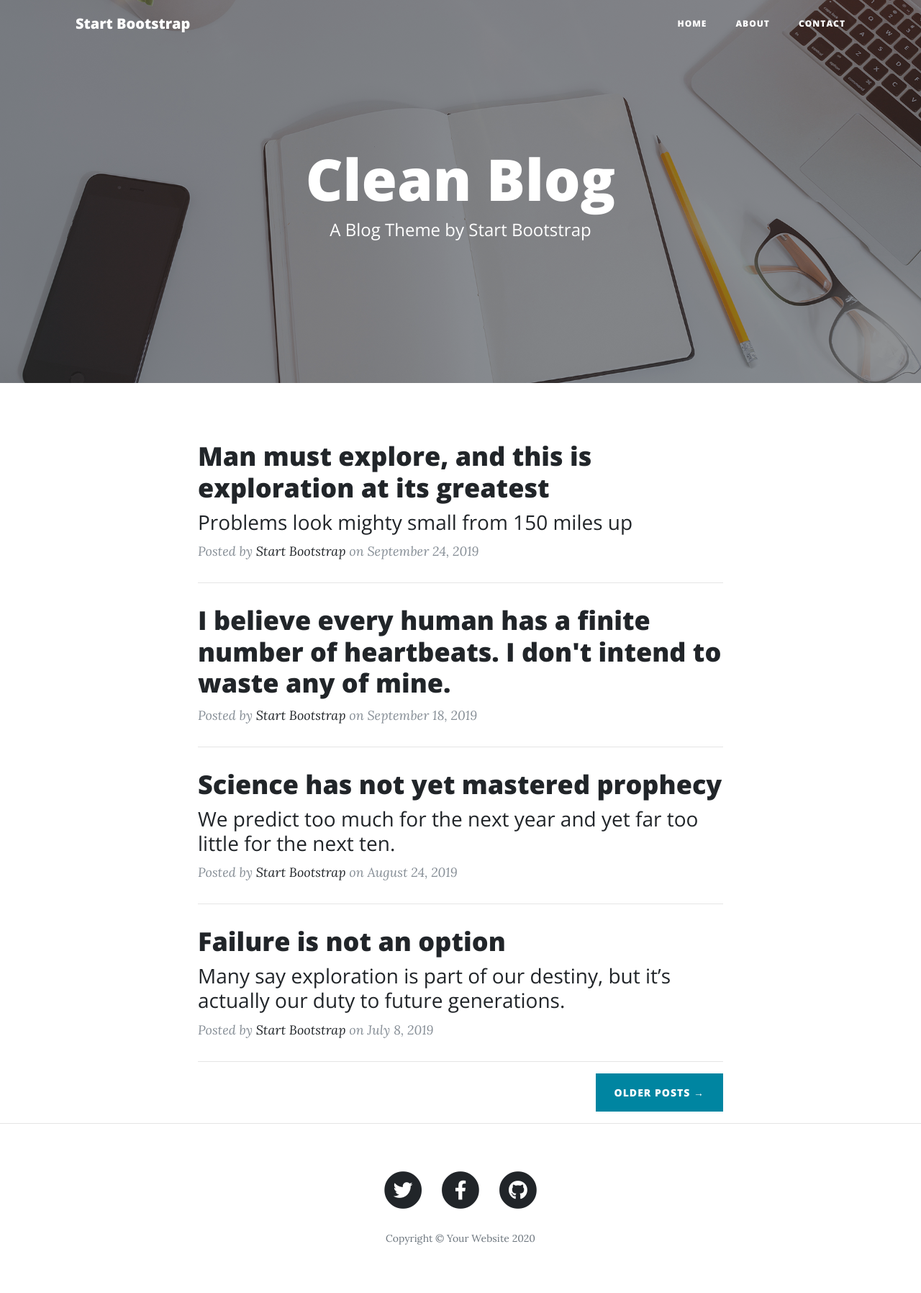
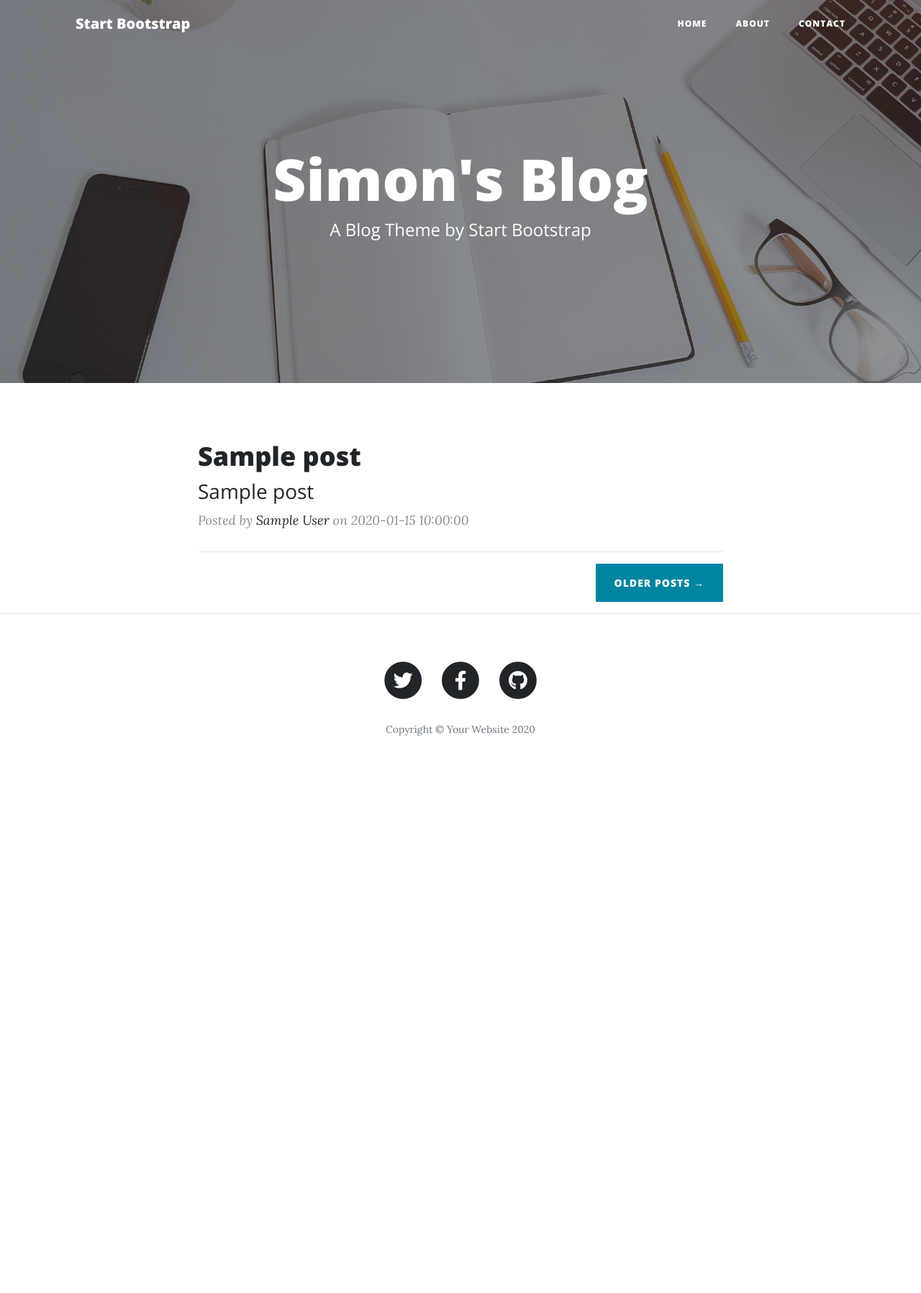
Before and after one commit to simonnineteen90/flask-blog, a Flask app: template templates/index.html in a window 1280 px wide. Shown: the whole page at 72% size. After the commit the page ends 1022 px from the top, so only its background shows below. Run offline with Flask 2, Linux system fonts and the light colour scheme; the template is opened without the code that fills it: most values are stand-ins (such as "Sample title", 1, 10 or a date in 2020); some libraries are stand-ins or nearby versions.

Commit message:
show posts data from API on homepage

```diff
--- a/main.py
+++ b/main.py
@@ -8,14 +8,15 @@ app = Flask(__name__)
 def get_api_data():
     response = requests.get('https://api.npoint.io/43644ec4f0013682fc0d')
     response.raise_for_status()
-    data = response.json()[0]["body"]
+    data = response.json()
     return data
 
 
 @app.route('/')
 def index():
-    print(get_api_data())
-    return render_template('index.html')
+    api_data = get_api_data()
+    print(api_data[0])
+    return render_template('index.html', data=api_data)
 
 
 @app.route('/about')
@@ -26,6 +27,10 @@ def about():
 def contact():
     return render_template('contact.html')
 
+@app.route('/post/<int:index>')
+def post(index):
+    return render_template('post.html')
+
 
 
 
--- a/templates/index.html
+++ b/templates/index.html
@@ -12,7 +12,7 @@
       <div class="row">
         <div class="col-lg-8 col-md-10 mx-auto">
           <div class="site-heading">
-            <h1>Clean Blog</h1>
+            <h1>Simon's Blog</h1>
             <span class="subheading">A Blog Theme by Start Bootstrap</span>
           </div>
         </div>
@@ -24,59 +24,25 @@
   <div class="container">
     <div class="row">
       <div class="col-lg-8 col-md-10 mx-auto">
+
+        {% for post in data %}
+
           <div class="post-preview">
-          <a href="post.html">
+            <a href="{{ url_for('post', index=post.id) }}">
               <h2 class="post-title">
-              Man must explore, and this is exploration at its greatest
+                {{ post.title }}
               </h2>
               <h3 class="post-subtitle">
-              Problems look mighty small from 150 miles up
+                {{ post.subtitle }}
               </h3>
             </a>
             <p class="post-meta">Posted by
-            <a href="#">Start Bootstrap</a>
-            on September 24, 2019</p>
+              <a href="#">{{ post.author }}</a>
+              on {{ post.date }}</p>
           </div>
           <hr>
-        <div class="post-preview">
-          <a href="post.html">
-            <h2 class="post-title">
-              I believe every human has a finite number of heartbeats. I don't intend to waste any of mine.
-            </h2>
-          </a>
-          <p class="post-meta">Posted by
-            <a href="#">Start Bootstrap</a>
-            on September 18, 2019</p>
-        </div>
-        <hr>
-        <div class="post-preview">
-          <a href="post.html">
-            <h2 class="post-title">
-              Science has not yet mastered prophecy
-            </h2>
-            <h3 class="post-subtitle">
-              We predict too much for the next year and yet far too little for the next ten.
-            </h3>
-          </a>
-          <p class="post-meta">Posted by
-            <a href="#">Start Bootstrap</a>
-            on August 24, 2019</p>
-        </div>
-        <hr>
-        <div class="post-preview">
-          <a href="post.html">
-            <h2 class="post-title">
-              Failure is not an option
-            </h2>
-            <h3 class="post-subtitle">
-              Many say exploration is part of our destiny, but it’s actually our duty to future generations.
-            </h3>
-          </a>
-          <p class="post-meta">Posted by
-            <a href="#">Start Bootstrap</a>
-            on July 8, 2019</p>
-        </div>
-        <hr>
+
+        {% endfor %}
         <!-- Pager -->
         <div class="clearfix">
           <a class="btn btn-primary float-right" href="#">Older Posts &rarr;</a>
```
Also changed, not shown: templates/post.html (+3 -94 lines). Lines whose indentation alone changed are shown as unchanged.
